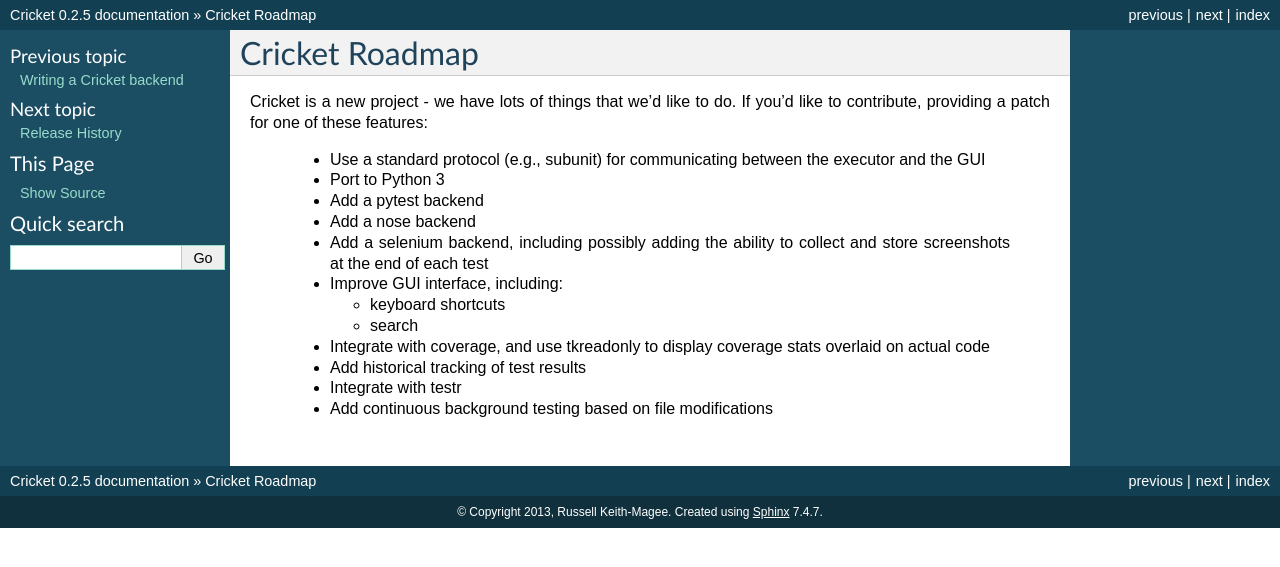
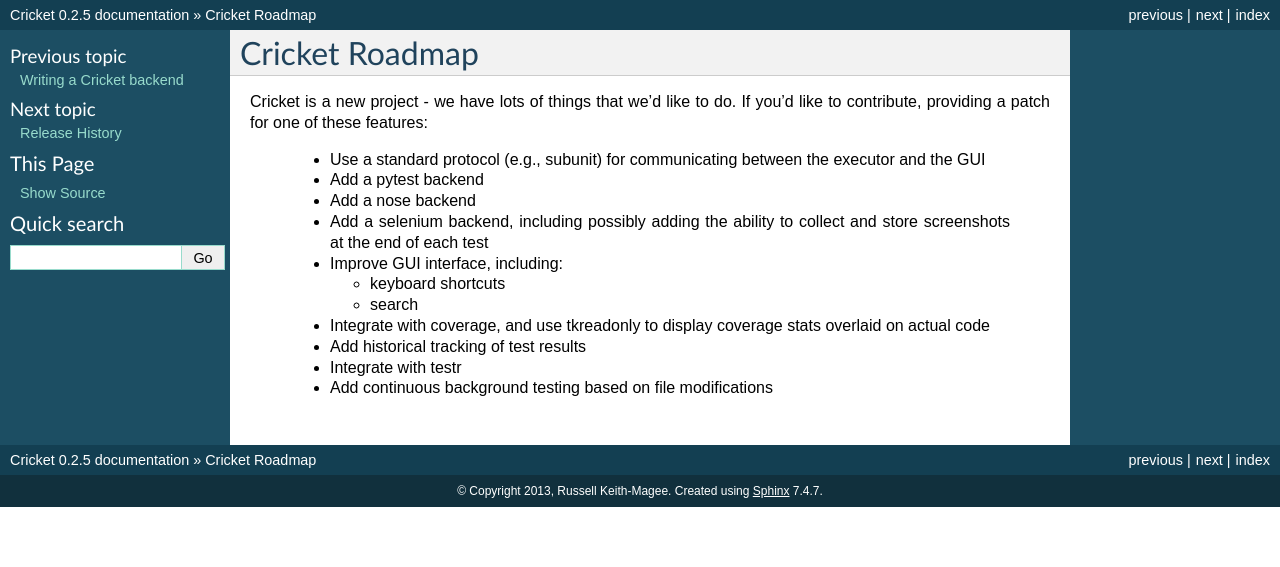
Before and after one commit to beeware/cricket, a Sphinx documentation site: the page built from docs/internals/roadmap.rst, in a window 1280 px wide. Shown: the top 567 px of the page. Built offline with Sphinx 7.4.7, drawn with Linux system fonts in a browser that asks for light colours.

Commit message:
there is port to python 3

```diff
--- a/docs/internals/roadmap.rst
+++ b/docs/internals/roadmap.rst
@@ -6,8 +6,6 @@
 
  * Use a standard protocol (e.g., subunit) for communicating between the
    executor and the GUI
-
- * Port to Python 3
 
  * Add a pytest backend
 
```
